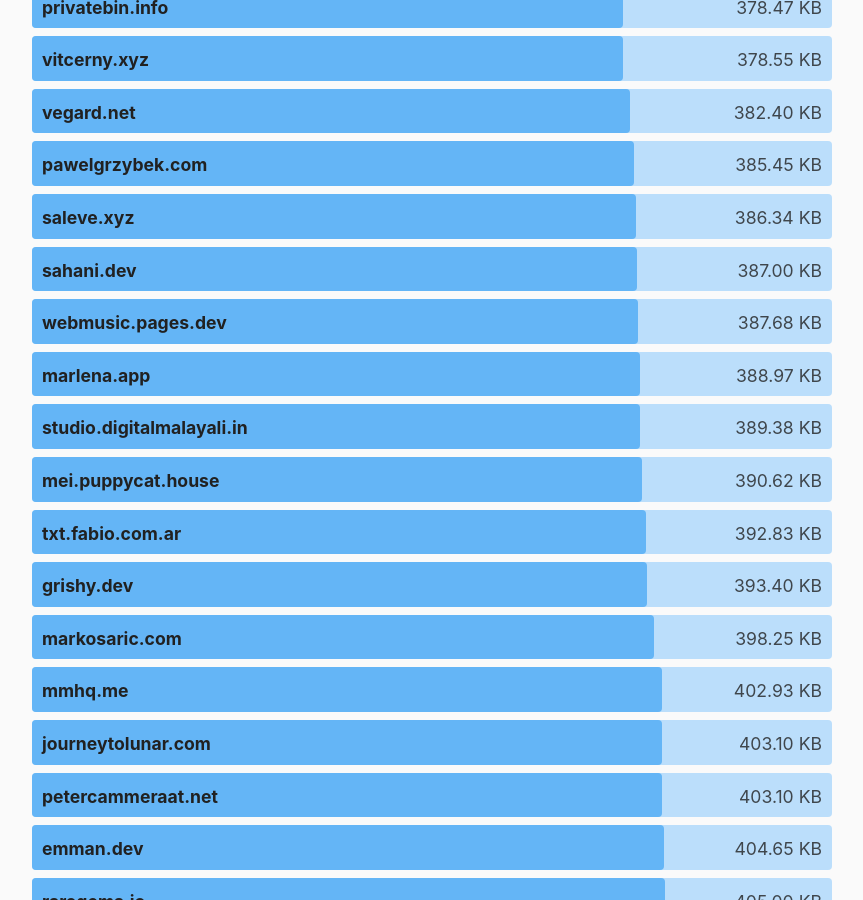
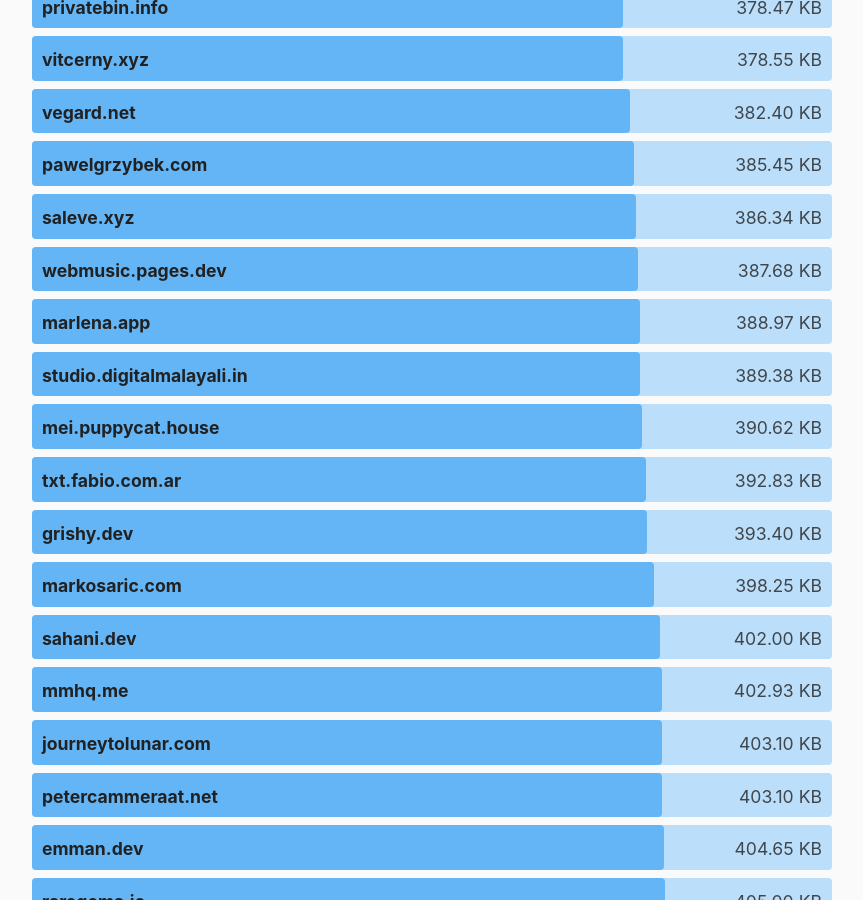
Before and after one commit to kevquirk/512kb.club, a Jekyll site: the page built from index.md, in a window 1280 px wide and 900 px high, scrolled down 43359 px. Shown: the whole window, without its empty margins (208-1071 px from the left). Built offline with Jekyll 4.4.1, drawn with Linux system fonts in a browser that asks for light colours; a script that is not in the unit is left out.

Commit message:
Update size

```diff
--- a/_data/sites.yml
+++ b/_data/sites.yml
@@ -4345,5 +4345,5 @@
 
 - domain: sahani.dev
   url: https://sahani.dev/
-  size: 387
+  size: 402
   last_checked: 2025-14-11
```
